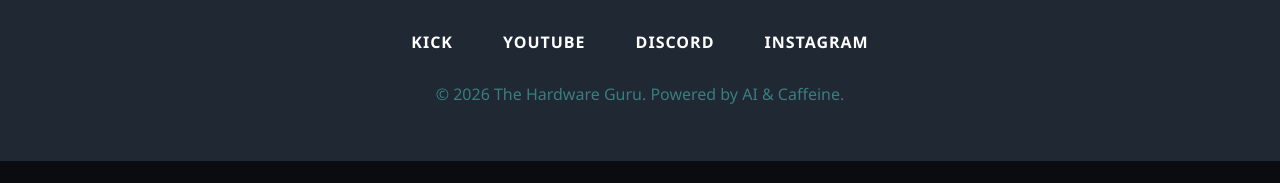
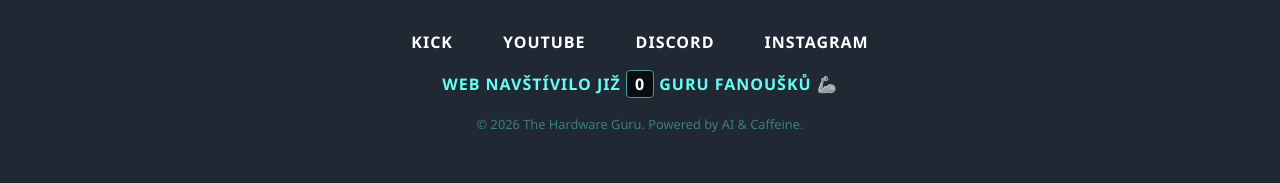
Before and after one commit to zachranymail123-a11y/thehardwareguru-web, a Next.js app: page / in a window 1280 px wide. Shown: the part 846-1029 px from the top of the page. Before the commit the page ends 1007 px from the top, so only its background shows below. Built offline with nearby package versions, Linux system fonts and the light colour scheme; no server answers; the database is empty.

Commit message:
Update page.js

```diff
--- a/src/app/page.js
+++ b/src/app/page.js
@@ -1,22 +1,26 @@
 import { createClient } from '@supabase/supabase-js';
 import Link from 'next/link';
 
-// TOTO TAM CHYBĚLO: Vypne veškerou paměť serveru. Musí to být 0.
+// Vypne veškerou paměť serveru. Musí to být 0.
 export const dynamic = 'force-dynamic';
 export const revalidate = 0;
 
 export default async function Home() {
-  // Používám přesně stejný způsob načtení proměnných jako v diagnostice
   const supabaseUrl = process.env.NEXT_PUBLIC_SUPABASE_URL || process.env.SUPABASE_URL;
   const supabaseKey = process.env.SUPABASE_SERVICE_ROLE_KEY || process.env.NEXT_PUBLIC_SUPABASE_ANON_KEY;
 
   const supabase = createClient(supabaseUrl, supabaseKey);
 
-  // Stáhneme data
-  const { data: posts } = await supabase
-    .from('posts')
-    .select('*')
-    .order('created_at', { ascending: false });
+  // 1. PŘIČTEME NÁVŠTĚVU (Voláme tvou SQL funkci)
+  await supabase.rpc('increment_total_visits');
+
+  // 2. STÁHNEME DATA (Články + Celkové statistiky)
+  const [{ data: posts }, { data: stats }] = await Promise.all([
+    supabase.from('posts').select('*').order('created_at', { ascending: false }),
+    supabase.from('stats').select('value').eq('name', 'total_visits').single()
+  ]);
+
+  const celkemNavstev = stats?.value || 0;
 
   // Funkce pro náhledovku
   const getThumbnail = (post) => {
@@ -147,15 +151,21 @@ export default async function Home() {
         </div>
       </main>
 
-      {/* PATIČKA */}
+      {/* PATIČKA S POČÍTLADLEM */}
       <footer style={{ background: '#1f2833', padding: '40px 20px', textAlign: 'center', borderTop: '2px solid #66fcf1', marginTop: '60px' }}>
-          <div style={{ marginBottom: '30px', display: 'flex', justifyContent: 'center', gap: '20px', flexWrap: 'wrap' }}>
+          <div style={{ marginBottom: '20px', display: 'flex', justifyContent: 'center', gap: '20px', flexWrap: 'wrap' }}>
             <a href="https://kick.com/thehardwareguru" target="_blank" className="nav-link">KICK</a>
             <a href="https://www.youtube.com/@TheHardwareGuru_Czech" target="_blank" className="nav-link">YOUTUBE</a>
             <a href="https://discord.com/invite/n7xThr8" target="_blank" className="nav-link">DISCORD</a>
             <a href="https://www.instagram.com/thehardwareguru_czech" target="_blank" className="nav-link">INSTAGRAM</a>
           </div>
-          <p style={{ color: '#45a29e', opacity: 0.7 }}>© 2026 The Hardware Guru. Powered by AI & Caffeine.</p>
+
+          {/* TADY JE TO POČÍTLADLO */}
+          <div style={{ marginBottom: '20px', color: '#66fcf1', fontSize: '1rem', fontWeight: 'bold', letterSpacing: '1px' }}>
+             WEB NAVŠTÍVILO JIŽ <span style={{ color: '#fff', background: '#0b0c10', padding: '2px 8px', borderRadius: '4px', border: '1px solid #45a29e' }}>{celkemNavstev}</span> GURU FANOUŠKŮ 🦾
+          </div>
+
+          <p style={{ color: '#45a29e', opacity: 0.7, fontSize: '0.8rem' }}>© 2026 The Hardware Guru. Powered by AI & Caffeine.</p>
       </footer>
     </div>
   );
```
